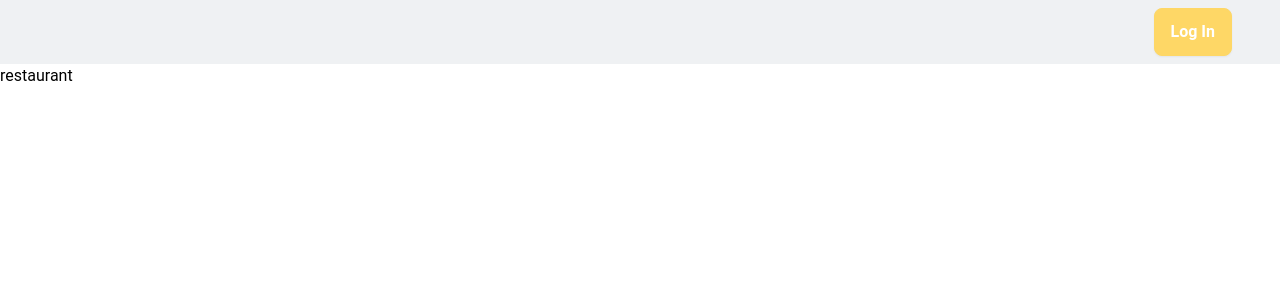
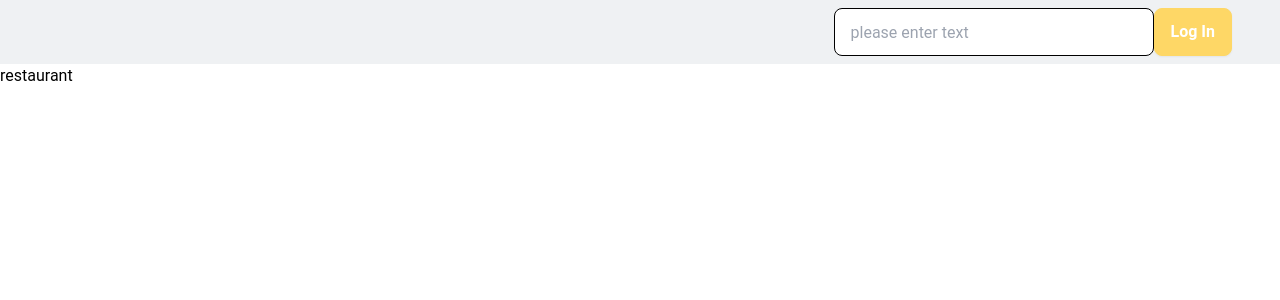
Before and after one commit to yll9108/restaurant_review, a Next.js app in the folder client/: page /restaurants in a window 1280 px wide. Shown: the top 300 px of the page. Built offline with nearby package versions, Linux system fonts and the light colour scheme.

Commit message:
create common input component

```diff
--- /dev/null
+++ b/client/src/components/common/Input.tsx
@@ -0,0 +1,38 @@
+"use client";
+
+export enum TextType {
+  text,
+  password,
+  email,
+}
+
+export type TextProps = {
+  textType: TextType;
+  className?: string;
+  placeholder?: string;
+};
+
+export default function Input(props: TextProps) {
+  let type = "";
+  switch (props.textType) {
+    case TextType.text:
+      type = "text";
+      break;
+    case TextType.password:
+      type = "password";
+      break;
+    case TextType.email:
+      type = "email";
+      break;
+    default:
+      type = "text";
+      break;
+  }
+  return (
+    <input
+      type={type}
+      placeholder={props.placeholder}
+      className="input input-bordered w-full max-w-xs"
+    />
+  );
+}
--- a/client/src/components/header.tsx
+++ b/client/src/components/header.tsx
@@ -1,9 +1,10 @@
 "use client";
 import { Button } from "./common/button";
-
+import Input from "./common/Input";
 export default function Header() {
   return (
     <header className="w-full bg-accent h-16 flex justify-end items-center">
+      <Input textType={0} placeholder="please enter text" />
       <Button type={2} className="btn-secondary text-gray-950 mr-12">
         Log In
       </Button>
```
